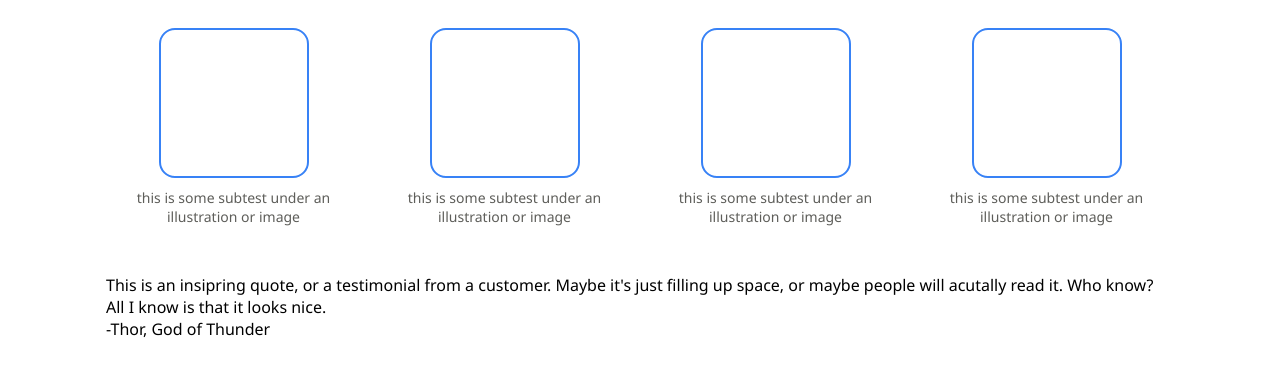
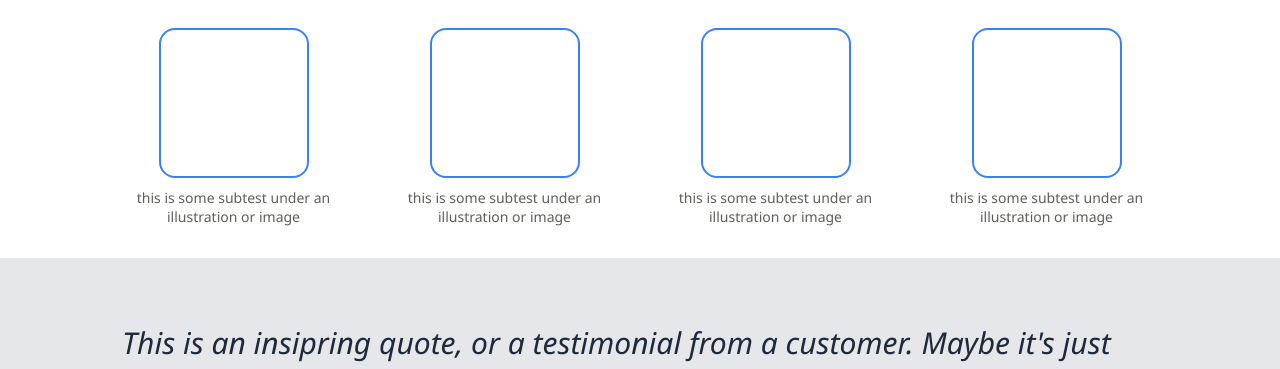
Before and after one commit to rjsudhin/SudhinRj-Landing-page, a plain HTML site: page index.html in a window 1280 px wide. Shown: the part 563-932 px from the top of the page. Drawn offline with Linux system fonts and the light colour scheme.

Commit message:
information section will be completed

```diff
--- a/css/style.css
+++ b/css/style.css
@@ -148,3 +148,29 @@ ul li {
     font-size: 14px;
     color: #5e5e5a;
 }
+
+.quote-section {
+    background-color: #e5e7eb;
+    padding: 2em;
+
+}
+
+.quote-section .container {
+    padding: 2em;
+    display: flex;
+    flex-direction: column;
+    justify-content: center;
+    align-items: center;
+    gap: 1em;
+}
+
+.first-quote {
+    font-size: 30px;
+    font-style: italic;
+    color: #1f2937;
+}
+
+.auther {
+    align-self: flex-end;
+    font-weight: bold;
+}
```
